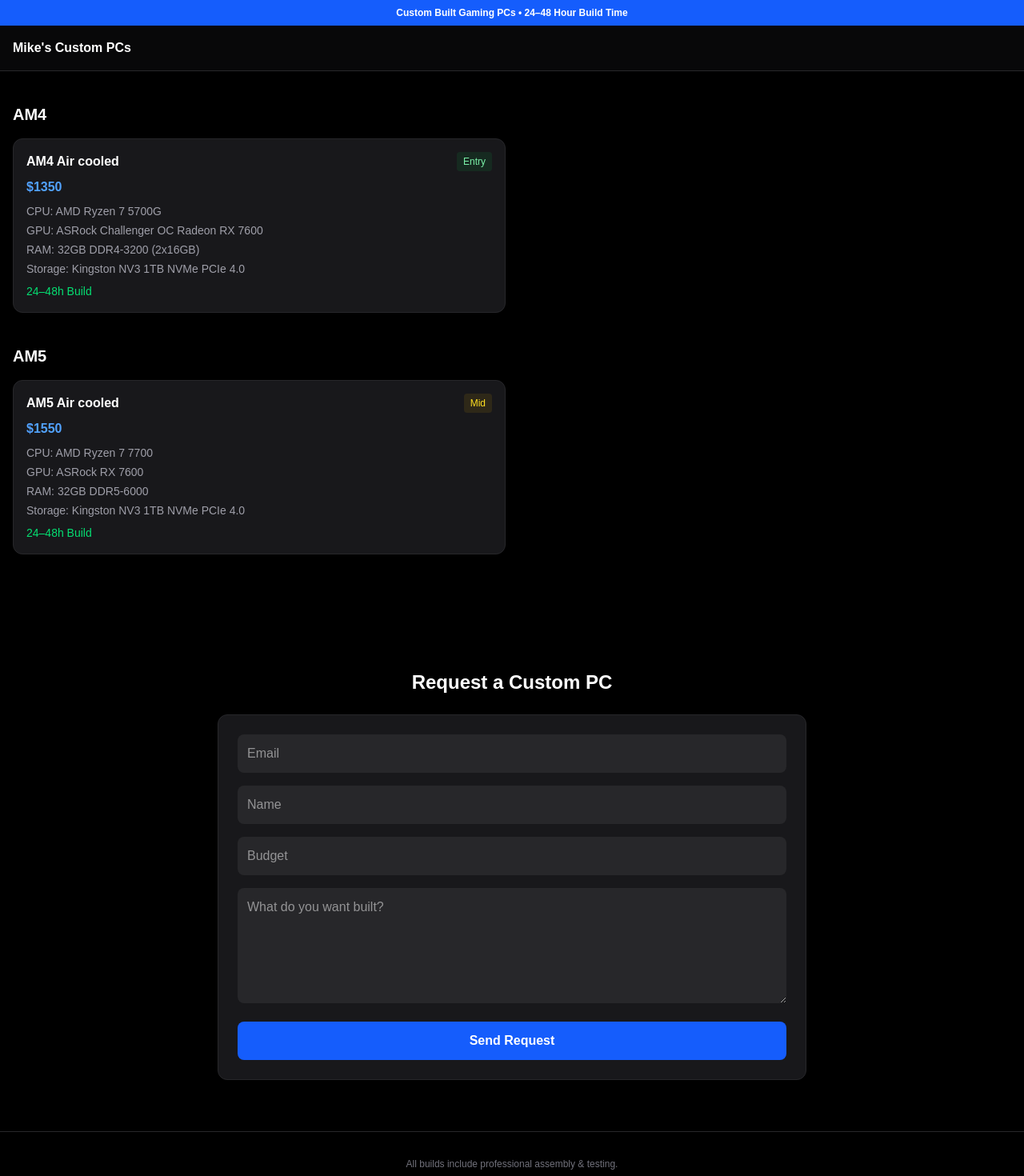
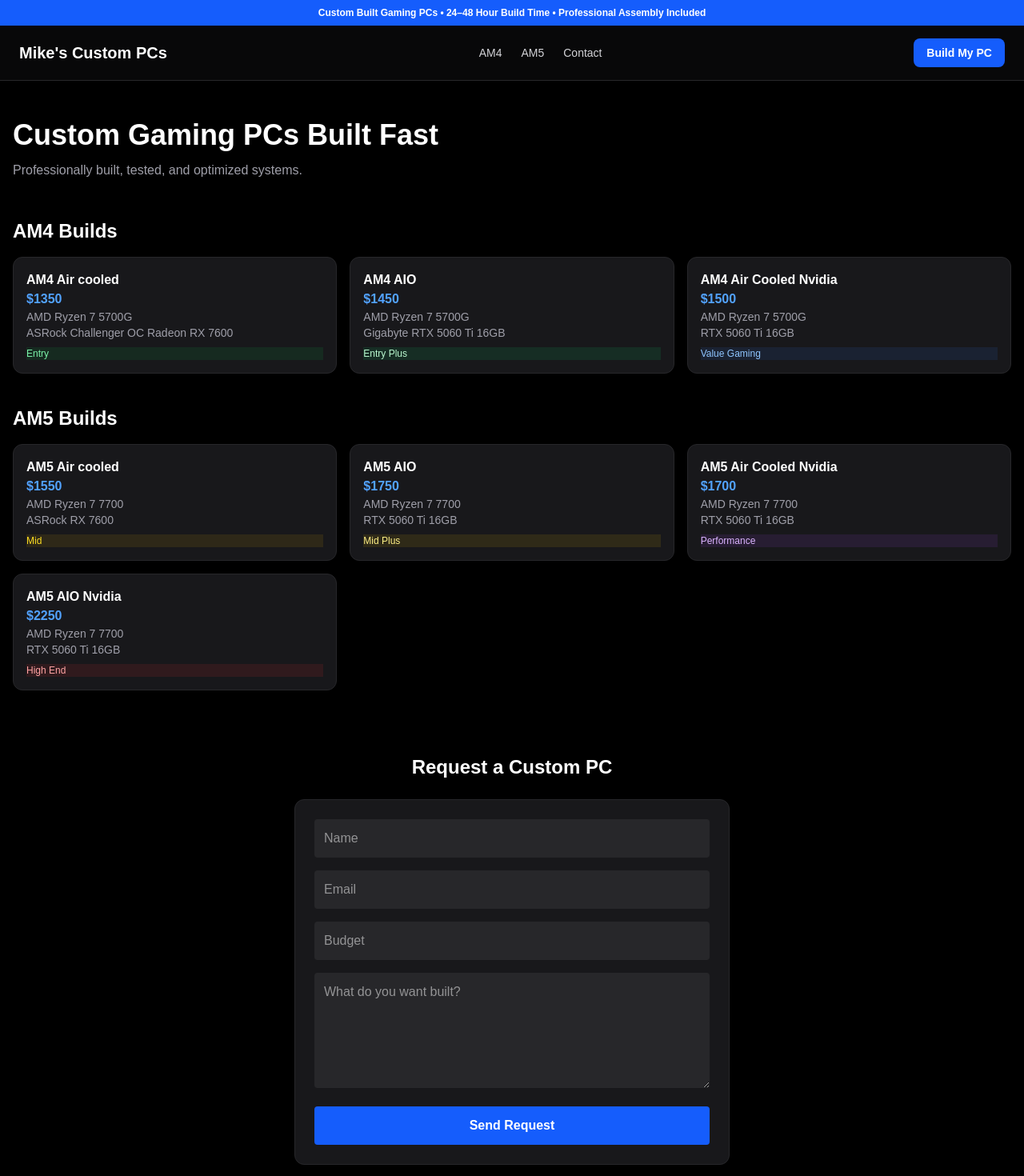
Before and after one commit to Miftr6/mikes-custom-pcs, a Next.js app: page / in a window 1280 px wide. Shown: the top 1470 px of the page at 80% size. Built offline with nearby package versions, Linux system fonts and the light colour scheme.

Commit message:
Fix builds page + add Formspree contact form

```diff
--- a/app/page.tsx
+++ b/app/page.tsx
@@ -1,11 +1,9 @@
 "use client";
 
 import { useMemo } from "react";
-import { useForm, ValidationError } from "@formspree/react";
 
 export default function PCBuilderWebsite() {
-  const contactFormId = "mykovwyp";
-  const [state, handleSubmit] = useForm(contactFormId);
+  const contactEmail = "custompcbymike@gmail.com";
 
   const builds = [
     {
@@ -20,6 +18,18 @@ export default function PCBuilderWebsite() {
       turnaround: "24–48h Build",
     },
     {
+      name: "AM4 AIO",
+      price: 1450,
+      cpu: "AMD Ryzen 7 5700G",
+      gpu: "Gigabyte RTX 5060 Ti 16GB",
+      ram: "32GB DDR4-3200 (2x16GB)",
+      storage: "Kingston NV3 1TB NVMe PCIe 4.0",
+      platform: "AM4",
+      tier: "Entry Plus",
+      turnaround: "24–48h Build",
+      notes: "240mm AIO Liquid Cooling",
+    },
+    {
       name: "AM5 Air cooled",
       price: 1550,
       cpu: "AMD Ryzen 7 7700",
@@ -30,21 +40,71 @@ export default function PCBuilderWebsite() {
       tier: "Mid",
       turnaround: "24–48h Build",
     },
+    {
+      name: "AM5 AIO",
+      price: 1750,
+      cpu: "AMD Ryzen 7 7700",
+      gpu: "RTX 5060 Ti 16GB",
+      ram: "32GB DDR5-6000",
+      storage: "Kingston NV3 1TB NVMe PCIe 4.0",
+      platform: "AM5",
+      tier: "Mid Plus",
+      turnaround: "24–48h Build",
+      notes: "240mm AIO Liquid Cooling",
+    },
+    {
+      name: "AM4 Air Cooled Nvidia",
+      price: 1500,
+      cpu: "AMD Ryzen 7 5700G",
+      gpu: "RTX 5060 Ti 16GB",
+      ram: "32GB DDR4-3200",
+      storage: "Kingston NV3 1TB NVMe PCIe 4.0",
+      platform: "AM4",
+      tier: "Value Gaming",
+      turnaround: "24–48h Build",
+    },
+    {
+      name: "AM5 Air Cooled Nvidia",
+      price: 1700,
+      cpu: "AMD Ryzen 7 7700",
+      gpu: "RTX 5060 Ti 16GB",
+      ram: "32GB DDR5-6000",
+      storage: "Kingston NV3 1TB NVMe PCIe 4.0",
+      platform: "AM5",
+      tier: "Performance",
+      turnaround: "24–48h Build",
+    },
+    {
+      name: "AM5 AIO Nvidia",
+      price: 2250,
+      cpu: "AMD Ryzen 7 7700",
+      gpu: "RTX 5060 Ti 16GB",
+      ram: "32GB DDR5-6000",
+      storage: "Kingston NV3 1TB NVMe PCIe 4.0",
+      platform: "AM5",
+      tier: "High End",
+      turnaround: "24–48h Build",
+      notes: "240mm AIO Liquid Cooling",
+    },
   ];
 
   const grouped = useMemo(() => {
-    const acc: Record<string, typeof builds> = {};
-    builds.forEach((b) => {
+    return builds.reduce((acc: Record<string, typeof builds>, b) => {
       if (!acc[b.platform]) acc[b.platform] = [];
       acc[b.platform].push(b);
-    });
       return acc;
+    }, {});
   }, []);
 
   const tierStyle = (tier: string) => {
     const map: Record<string, string> = {
       Entry: "bg-green-500/10 text-green-300",
+      "Entry Plus": "bg-green-400/10 text-green-200",
       Mid: "bg-yellow-500/10 text-yellow-300",
+      "Mid Plus": "bg-yellow-400/10 text-yellow-200",
+      "Value Gaming": "bg-blue-500/10 text-blue-300",
+      Performance: "bg-purple-500/10 text-purple-300",
+      "High End": "bg-red-500/10 text-red-300",
     };
 
     return map[tier] || "bg-zinc-700 text-zinc-300";
@@ -54,120 +114,121 @@ export default function PCBuilderWebsite() {
     <div className="min-h-screen bg-black text-white">
 
       {/* Top Bar */}
-      <div className="bg-blue-600 text-center text-xs py-2 font-semibold">
-        Custom Built Gaming PCs • 24–48 Hour Build Time
+      <div className="bg-blue-600 text-center text-[11px] md:text-xs py-2 font-semibold px-2">
+        Custom Built Gaming PCs • 24–48 Hour Build Time • Professional Assembly Included
       </div>
 
       {/* Header */}
-      <header className="sticky top-0 z-50 bg-zinc-950/90 border-b border-zinc-800">
-        <div className="max-w-7xl mx-auto px-4 py-4 flex justify-between">
-          <h1 className="font-bold">Mike's Custom PCs</h1>
+      <header className="sticky top-0 z-50 bg-zinc-950/90 backdrop-blur border-b border-zinc-800">
+        <div className="max-w-7xl mx-auto px-4 md:px-6 py-4 flex justify-between items-center">
+          <h1 className="text-lg md:text-xl font-bold">
+            Mike's Custom PCs
+          </h1>
+
+          <nav className="hidden md:flex gap-6 text-sm text-zinc-300">
+            <a href="#am4">AM4</a>
+            <a href="#am5">AM5</a>
+            <a href="#contact">Contact</a>
+          </nav>
+
+          <a
+            href="#contact"
+            className="bg-blue-600 hover:bg-blue-500 px-4 py-2 rounded-lg text-sm font-semibold"
+          >
+            Build My PC
+          </a>
         </div>
       </header>
 
-      {/* Builds */}
-      <section className="max-w-7xl mx-auto px-4 py-10">
+      {/* HERO */}
+      <section className="max-w-7xl mx-auto px-4 py-12">
+        <h2 className="text-4xl font-bold">Custom Gaming PCs Built Fast</h2>
+        <p className="text-zinc-400 mt-3">
+          Professionally built, tested, and optimized systems.
+        </p>
+      </section>
 
-        {Object.entries(grouped).map(([platform, list]) => (
-          <div key={platform} className="mb-10">
-            <h2 className="text-xl font-bold mb-4">{platform}</h2>
+      {/* BUILDS */}
+      <section className="max-w-7xl mx-auto px-4 pb-20">
 
-            <div className="grid md:grid-cols-2 gap-4">
-              {list.map((b, i) => (
-                <div
-                  key={i}
-                  className="bg-zinc-900 border border-zinc-800 rounded-xl p-4"
-                >
-                  <div className="flex justify-between">
-                    <h3 className="font-semibold">{b.name}</h3>
-                    <span className={`text-xs px-2 py-1 rounded ${tierStyle(b.tier)}`}>
-                      {b.tier}
-                    </span>
-                  </div>
-
-                  <p className="text-blue-400 font-bold mt-2">${b.price}</p>
-
-                  <div className="text-sm text-zinc-400 mt-2 space-y-1">
-                    <p>CPU: {b.cpu}</p>
-                    <p>GPU: {b.gpu}</p>
-                    <p>RAM: {b.ram}</p>
-                    <p>Storage: {b.storage}</p>
-                  </div>
-
-                  <p className="text-green-400 text-sm mt-2">
-                    {b.turnaround}
-                  </p>
+        {/* AM4 */}
+        <h3 className="text-2xl font-bold mb-4" id="am4">AM4 Builds</h3>
+        <div className="grid md:grid-cols-3 gap-4 mb-10">
+          {grouped.AM4?.map((b, i) => (
+            <div key={i} className="bg-zinc-900 p-4 rounded-xl border border-zinc-800">
+              <h4 className="font-semibold">{b.name}</h4>
+              <p className="text-blue-400 font-bold">${b.price}</p>
+              <p className="text-sm text-zinc-400">{b.cpu}</p>
+              <p className="text-sm text-zinc-400">{b.gpu}</p>
+              <p className={`text-xs mt-2 ${tierStyle(b.tier)}`}>{b.tier}</p>
             </div>
           ))}
         </div>
+
+        {/* AM5 */}
+        <h3 className="text-2xl font-bold mb-4" id="am5">AM5 Builds</h3>
+        <div className="grid md:grid-cols-3 gap-4">
+          {grouped.AM5?.map((b, i) => (
+            <div key={i} className="bg-zinc-900 p-4 rounded-xl border border-zinc-800">
+              <h4 className="font-semibold">{b.name}</h4>
+              <p className="text-blue-400 font-bold">${b.price}</p>
+              <p className="text-sm text-zinc-400">{b.cpu}</p>
+              <p className="text-sm text-zinc-400">{b.gpu}</p>
+              <p className={`text-xs mt-2 ${tierStyle(b.tier)}`}>{b.tier}</p>
             </div>
           ))}
+        </div>
       </section>
 
-      {/* Contact */}
-      <section id="contact" className="max-w-3xl mx-auto px-4 py-16">
+      {/* CONTACT */}
+      <section id="contact" className="max-w-xl mx-auto px-4 pb-20">
+        <h3 className="text-2xl font-bold text-center mb-6">
+          Request a Custom PC
+        </h3>
 
-        <h2 className="text-2xl font-bold text-center mb-6">
-          Request a Custom PC
-        </h2>
-
-        {state.succeeded ? (
-          <p className="text-green-400 text-center font-semibold">
-            Thanks! I’ll get back to you soon.
-          </p>
-        ) : (
         <form
-            onSubmit={handleSubmit}
-            className="bg-zinc-900 border border-zinc-800 rounded-xl p-6 space-y-4"
+          action="https://formspree.io/f/mykovwyp"
+          method="POST"
+          className="bg-zinc-900 p-6 rounded-xl space-y-4 border border-zinc-800"
         >
-
           <input
-              type="email"
-              name="email"
-              placeholder="Email"
-              className="w-full p-3 bg-zinc-800 rounded-lg"
-              required
-            />
-            <ValidationError field="email" errors={state.errors} />
-
-            <input
-              type="text"
             name="name"
             placeholder="Name"
-              className="w-full p-3 bg-zinc-800 rounded-lg"
+            className="w-full p-3 bg-zinc-800 rounded"
           />
 
           <input
-              type="text"
+            name="email"
+            type="email"
+            placeholder="Email"
+            className="w-full p-3 bg-zinc-800 rounded"
+          />
+
+          <input
             name="budget"
             placeholder="Budget"
-              className="w-full p-3 bg-zinc-800 rounded-lg"
+            className="w-full p-3 bg-zinc-800 rounded"
           />
 
           <textarea
             name="message"
             placeholder="What do you want built?"
             rows={5}
-              className="w-full p-3 bg-zinc-800 rounded-lg"
-              required
+            className="w-full p-3 bg-zinc-800 rounded"
           />
-            <ValidationError field="message" errors={state.errors} />
 
           <button
             type="submit"
-              disabled={state.submitting}
-              className="w-full bg-blue-600 hover:bg-blue-500 py-3 rounded-lg font-semibold disabled:opacity-50"
+            className="w-full bg-blue-600 hover:bg-blue-500 py-3 rounded font-semibold"
           >
-              {state.submitting ? "Sending..." : "Send Request"}
+            Send Request
           </button>
-
         </form>
-        )}
       </section>
 
-      {/* Footer */}
-      <footer className="border-t border-zinc-800 py-8 text-center text-xs text-zinc-500">
-        <p>All builds include professional assembly & testing.</p>
+      {/* FOOTER */}
+      <footer className="text-center text-zinc-500 text-xs py-8 border-t border-zinc-800">
+        All builds include testing & assembly
       </footer>
 
     </div>
```
Lines whose indentation alone changed are shown as unchanged.
